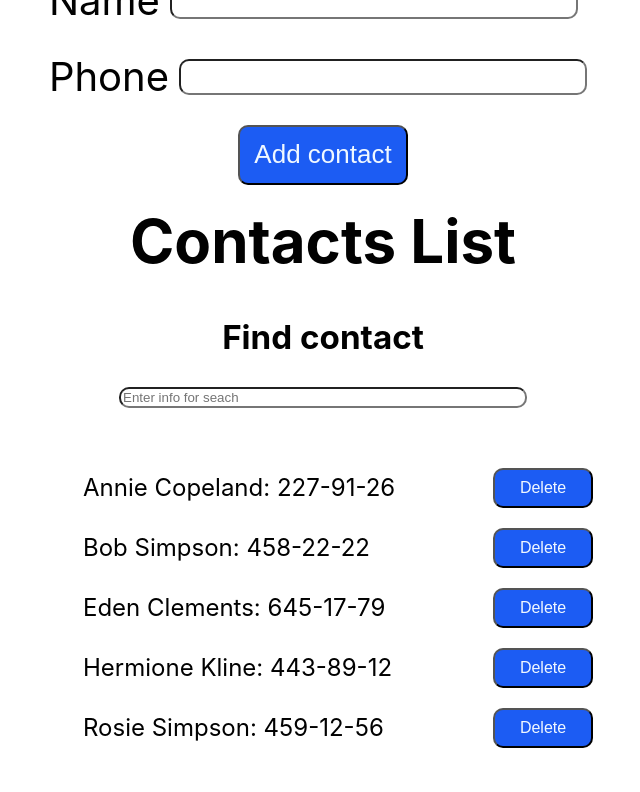
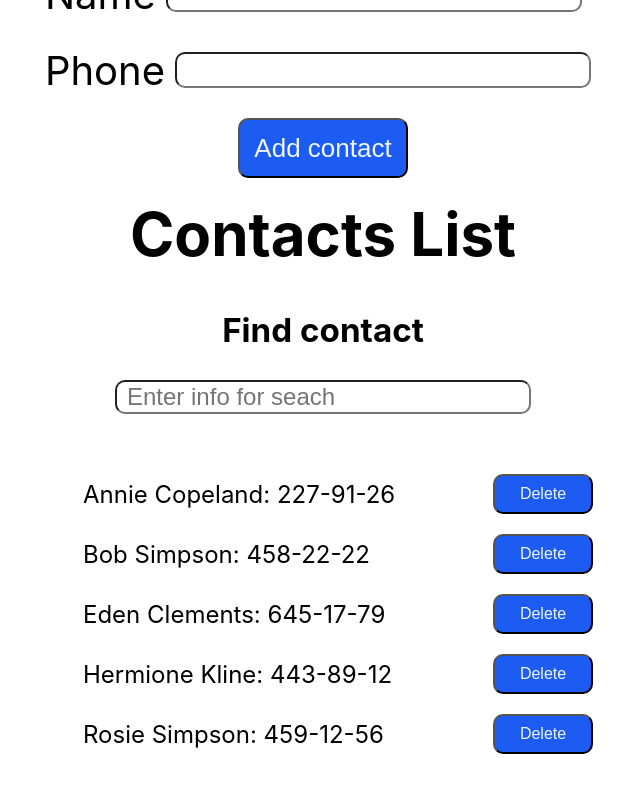
Before and after one commit to StudentVlad5/goit-react-hw-02-phonebook, a React (Create React App) app: page / in a window 1280 px wide. Shown: the top 792 px of the page, without its empty margins (317-957 px from the left). Built offline with nearby package versions, Linux system fonts and the light colour scheme.

Commit message:
edit input style

```diff
--- a/src/index.css
+++ b/src/index.css
@@ -48,6 +48,8 @@ input {
   height: 30px;
   border-radius: 10px;
   margin: 10px;
+  font-size: 24px;
+  padding-left: 10px;
 }
 button {
   width:100px;
```
